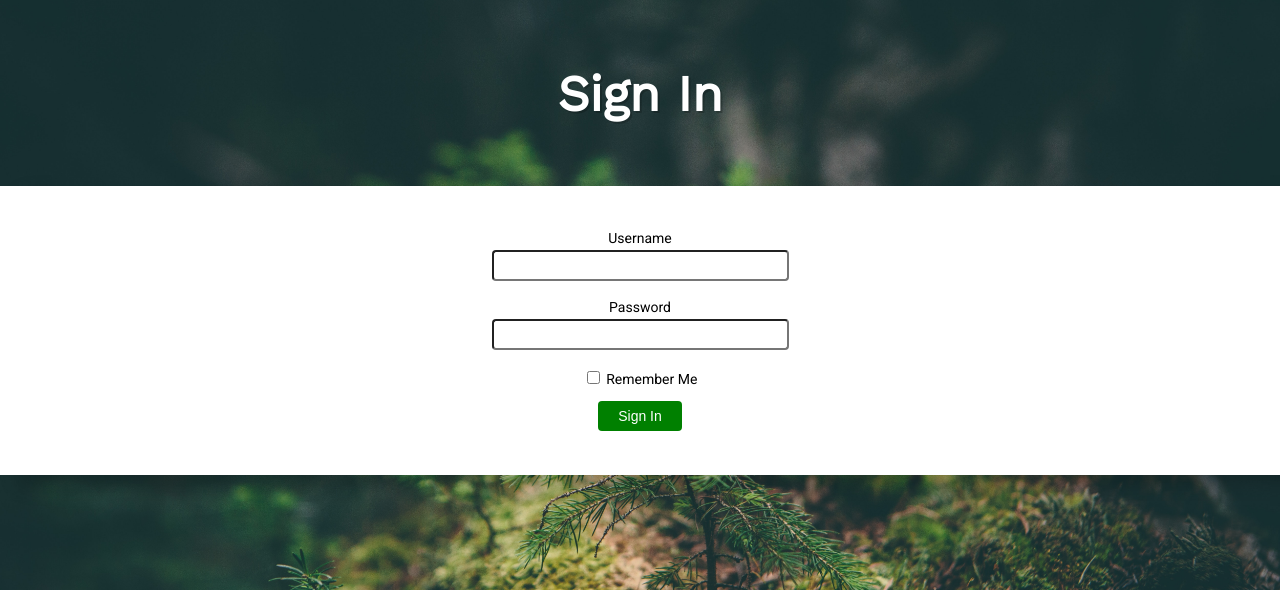
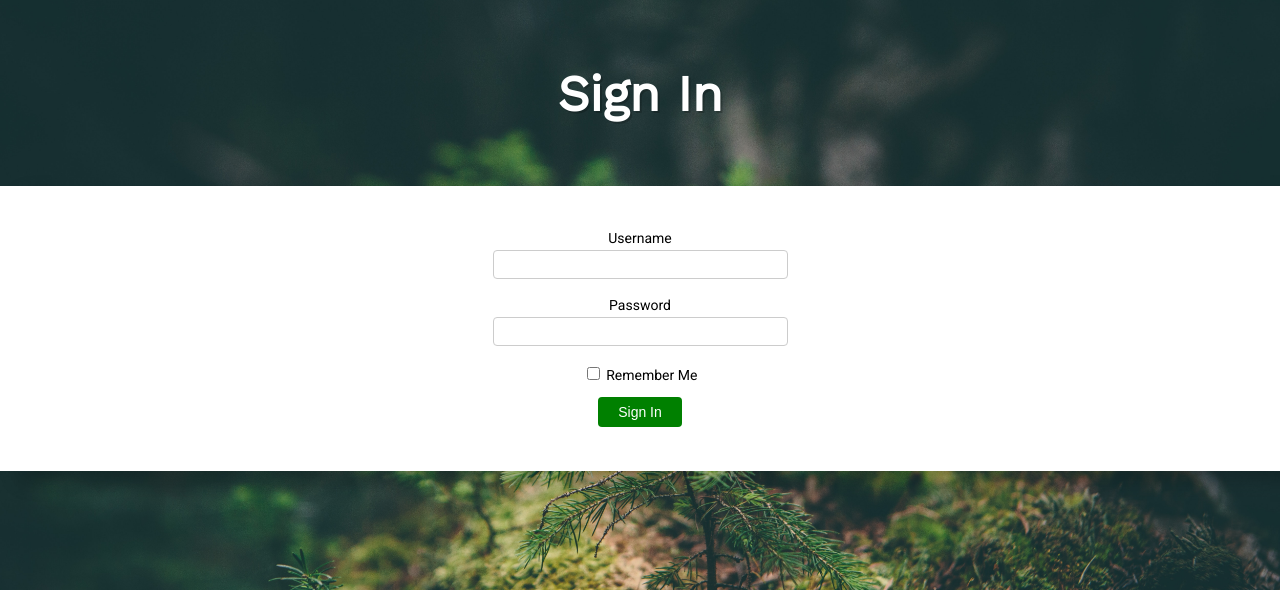
Before and after one commit to tonyma08/CarboNo, a Flask app: page /login in a window 1280 px wide. Shown: the part 56-646 px from the top of the page. Run offline with Flask 2, Linux system fonts and the light colour scheme.

Commit message:
Changed textbox style

```diff
--- a/app/static/styles/textboxstyle.css
+++ b/app/static/styles/textboxstyle.css
@@ -3,4 +3,5 @@ input[type=text], input[type=password] {
     margin: 4px 0;
     box-sizing: border-box;
     border-radius: 4px;
+    border: 1px solid #cccccc;
 }
```
